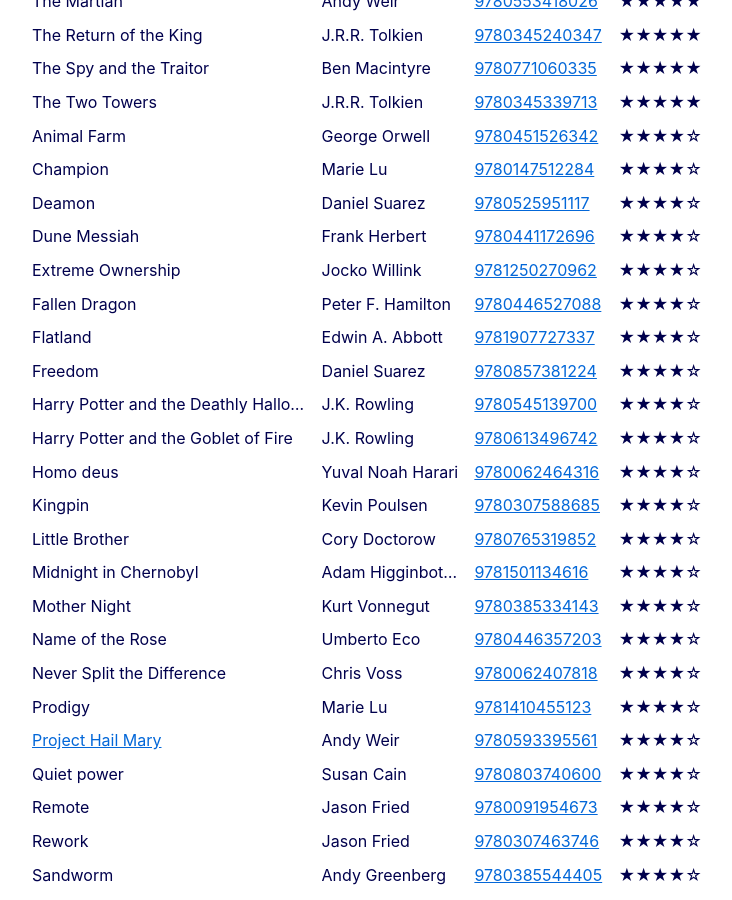
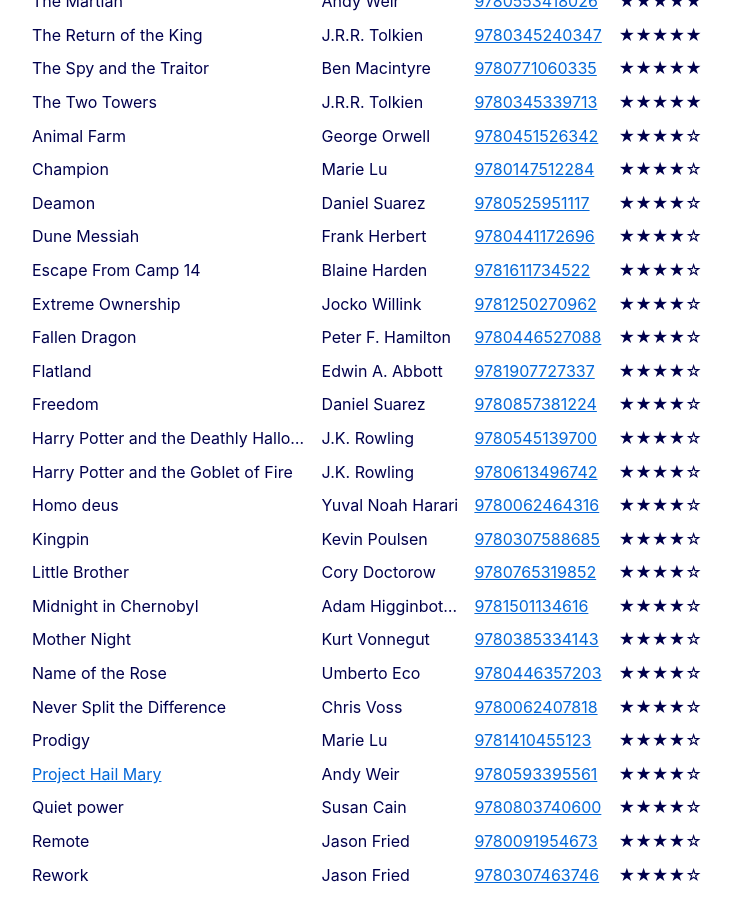
Before and after one commit to cimm/suffix, a Jekyll site: the page built from reading/index.html, in a window 1280 px wide and 900 px high, scrolled down 540 px. Shown: the whole window, without its empty margins (273-1005 px from the left). Built offline with Jekyll 4.4.1, drawn with Linux system fonts in a browser that asks for light colours.

Commit message:
Add Escape From Camp 14 by B. Harden to books

```diff
--- a/_data/books.yml
+++ b/_data/books.yml
@@ -82,6 +82,10 @@
   author: "Orson Scott Card"
   isbn13: 9780765362339
   rating: 5
+- name: "Escape From Camp 14"
+  author: "Blaine Harden"
+  isbn13: 9781611734522
+  rating: 4
 - name: "Extreme Ownership"
   author: "Jocko Willink"
   isbn13: 9781250270962
```
